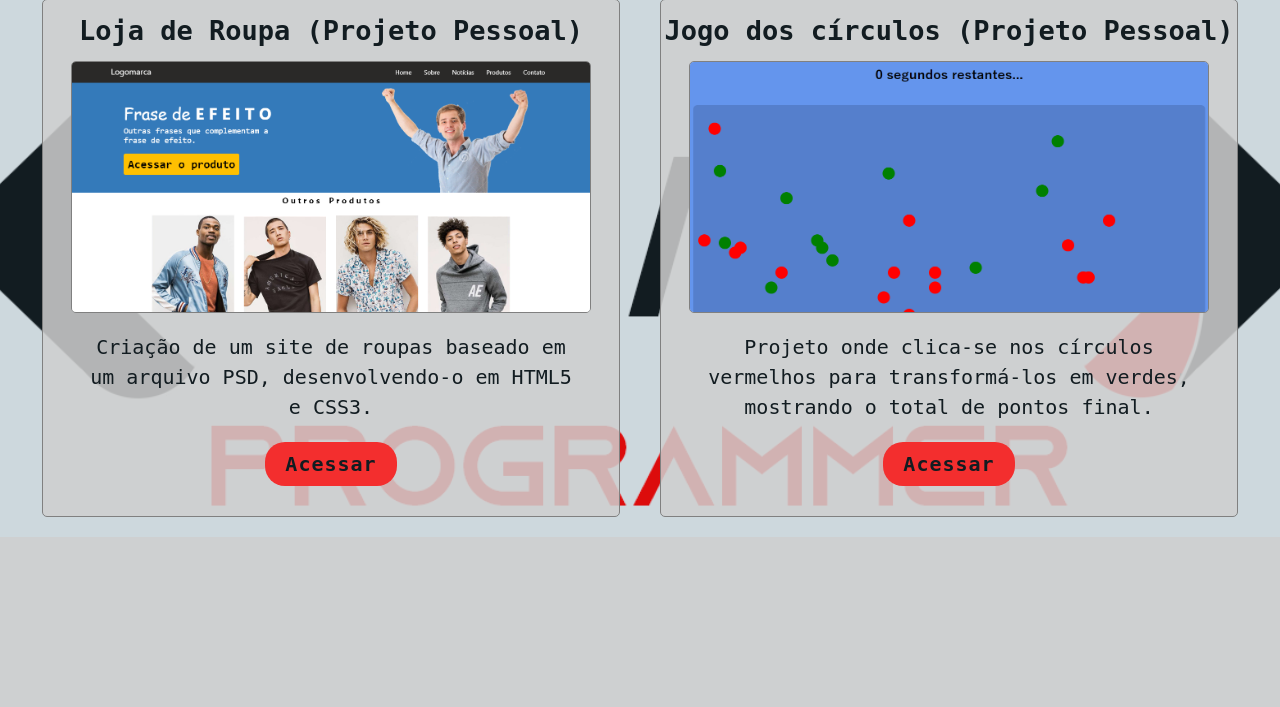
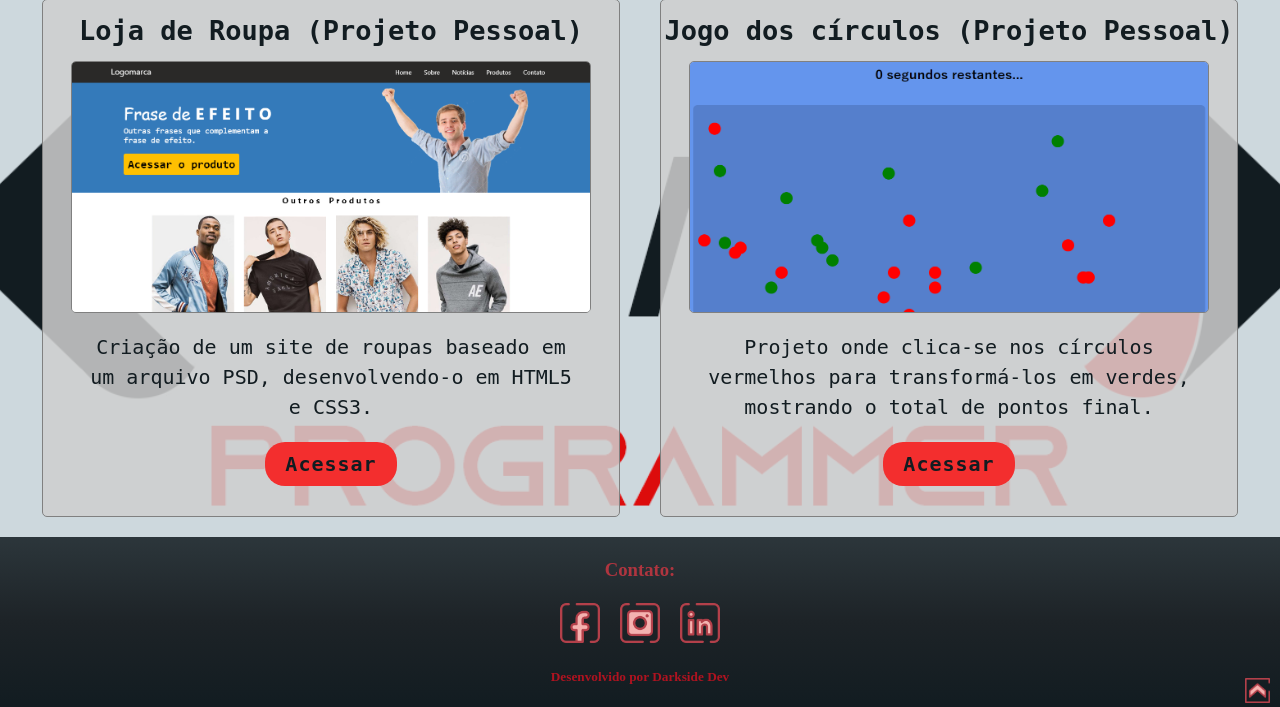
Before and after one commit to DarkSide-Dev/DarkSide-Dev.github.io, a PHP site: page / in a window 1280 px wide. Shown: the part 1695-2402 px from the top of the page. Before the commit the page ends 2212 px from the top, so only its background shows below. Run offline with PHP 8.4, Linux system fonts and the light colour scheme.

Commit message:
commit -a

```diff
--- a/assets/css/style.css
+++ b/assets/css/style.css
@@ -111,6 +111,52 @@ section{
     -o-transition: 0.5s ease background-color;
 }
 
+footer{
+    background: linear-gradient(180deg,  #2c363b,  #1d2327, #121c21);
+    height: 170px;
+    display: flex;
+    justify-content: space-evenly;
+    align-items: center;
+    position: relative;
+    padding-top: 0px;
+    flex-direction: column;
+}
+
+footer h3{
+    margin: 0px;
+    color: #af353f;
+}
+
+footer h5{
+    margin: 0px;
+    color: #af1320;
+}
+
+.social{
+    display: flex;
+    width: 200px;
+    justify-content: space-evenly;
+}
+
+#js-top{
+    position: absolute;
+    right: 10px;
+    bottom: 0;
+}
+
+#js-top img{
+    width: 25px;
+}
+
+footer a{
+    color: #f32e2e;
+    text-decoration: none;
+}
+
+footer img{
+    width: 40px;
+}
+
 @media screen and (max-width: 800px) {
 
     section{
--- a/index.html
+++ b/index.html
@@ -256,6 +256,62 @@
 
         </main>
 
+        <footer>
+
+            <h3>Contato:</h3>
+
+            <div class="social">
+
+                <a href="https://www.facebook.com/darksideprogrammer">
+                    <img src="assets/img/facebook.png" alt="Facebook">
+                </a>
+
+                <a href="https://www.instagram.com/darkside_developer/">
+                    <img src="assets/img/instagram.png" alt="Instagram">
+                </a>
+
+                <a href="https://www.linkedin.com/in/jo%C3%A3o-victor-arruda-99827a19b/">
+                    <img src="assets/img/linkedin.png" alt="LinkedIn">
+                </a>
+
+            </div>
+
+            <h5>Desenvolvido por Darkside Dev</h5>
+
+            <a class="top-link" href="" id="js-top">
+                <img src="assets/img/top.png" alt="Voltar ao topo">
+            </a>
+
+        </footer>
+
+        <script>
+
+            // Set a variable for our button element.
+            const scrollToTopButton = document.getElementById('js-top');
+
+            const scrollToTop = () => {
+                // Let's set a variable for the number of pixels we are from the top of the document.
+                const c = document.documentElement.scrollTop || document.body.scrollTop;
+
+                // If that number is greater than 0, we'll scroll back to 0, or the top of the document.
+                // We'll also animate that scroll with requestAnimationFrame:
+                // https://developer.mozilla.org/en-US/docs/Web/API/window/requestAnimationFrame
+                if (c > 0) {
+                    window.requestAnimationFrame(scrollToTop);
+                    // ScrollTo takes an x and a y coordinate.
+                    // Increase the '10' value to get a smoother/slower scroll!
+                    window.scrollTo(0, c - c / 40);
+                }
+            };
+
+            // When the button is clicked, run our ScrolltoTop function above!
+            scrollToTopButton.onclick = function(e) {
+                e.preventDefault();
+                scrollToTop();
+            }
+
+        </script>
+
     </body>
 
 </html>
```
Also changed, not shown: assets/img/facebook.png (added), assets/img/instagram.png (added), assets/img/linkedin.png (added), assets/img/top.png (added).
